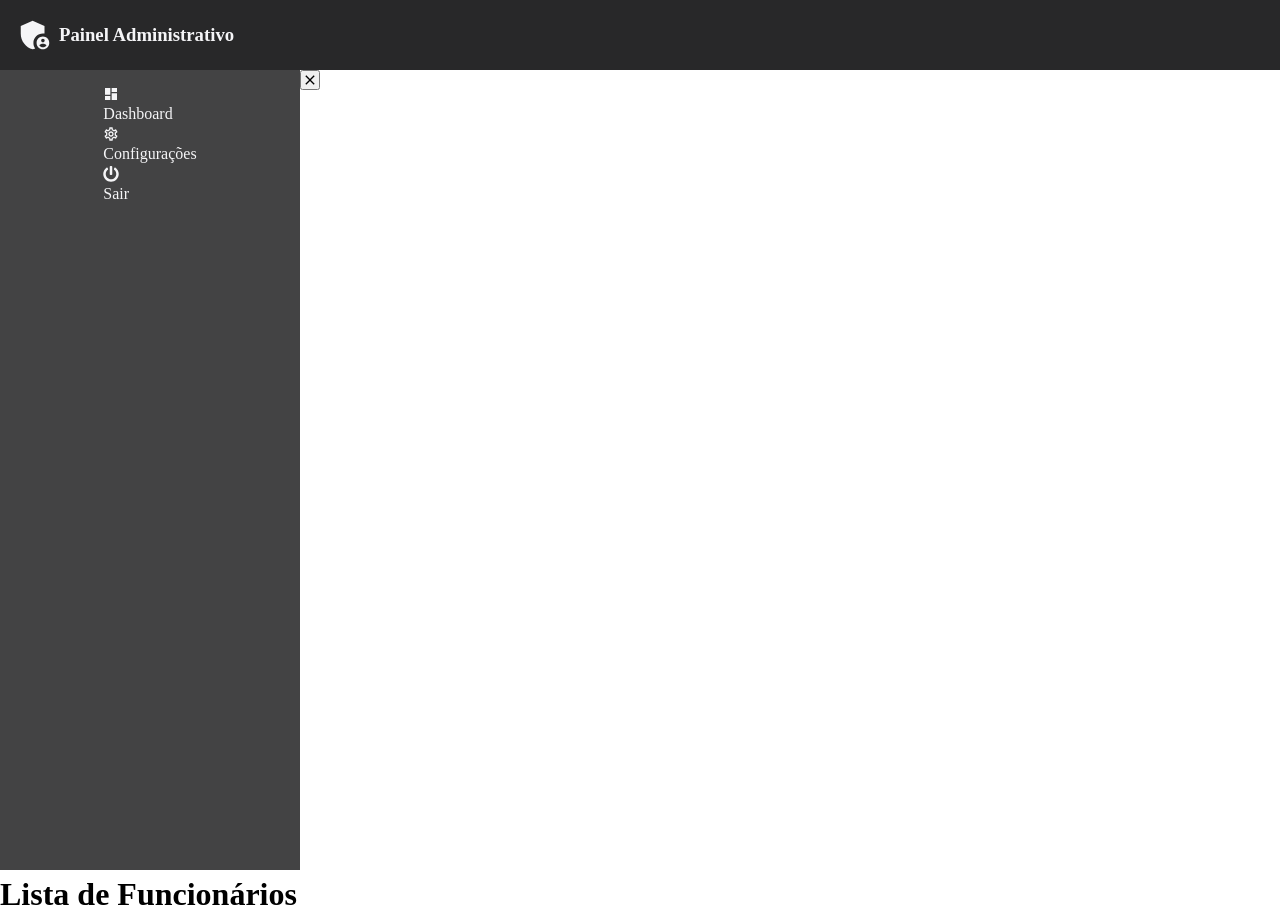
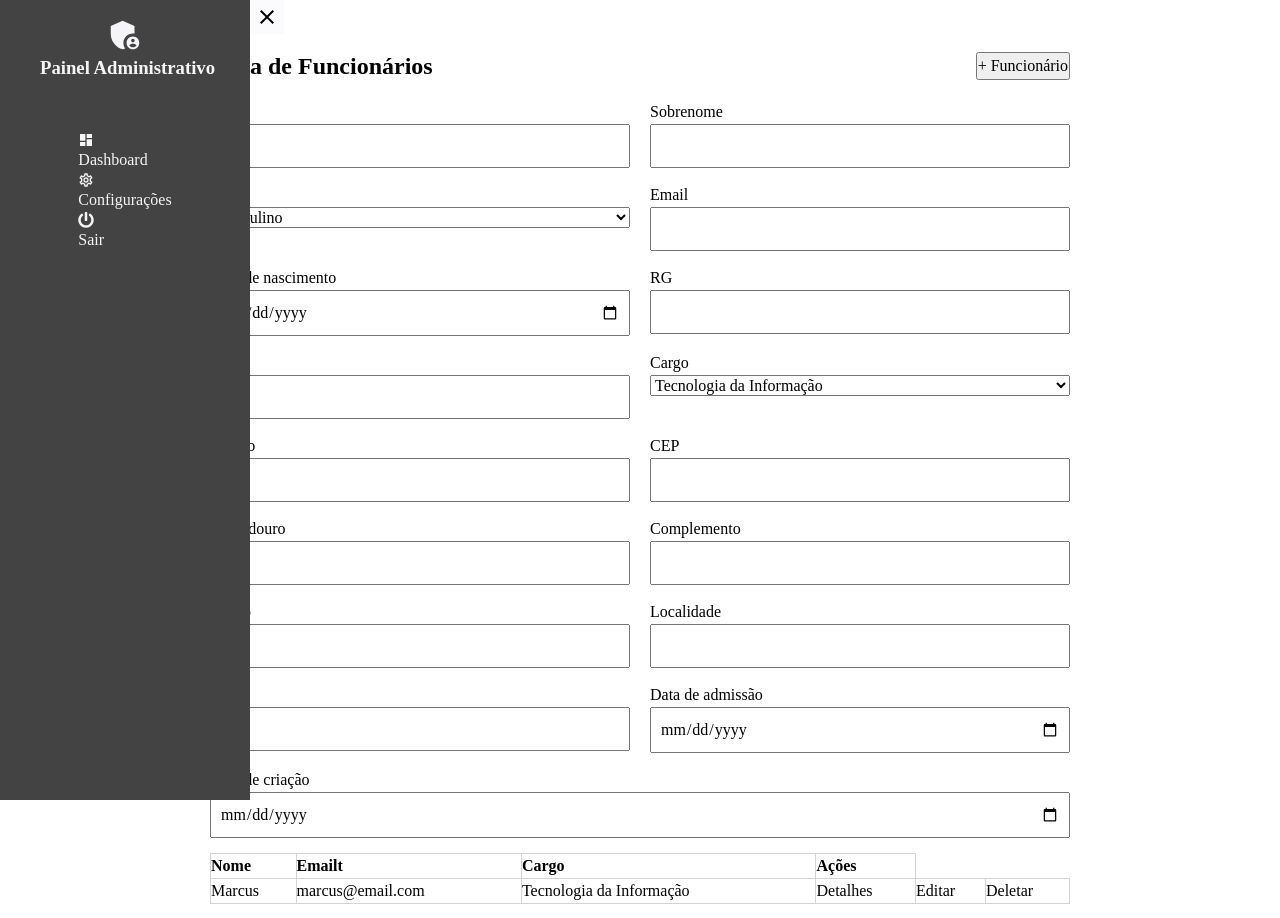
Before and after one commit to m-rcussilva/admin-panel, a Next.js app in the folder admin-panel-frontend/: page /employees in a window 1280 px wide. Built offline with nearby package versions, Linux system fonts and the light colour scheme.

Commit message:
I removed the header and finished the register form

```diff
--- /dev/null
+++ b/admin-panel-frontend/src/app/employees/employees.module.css
@@ -0,0 +1,24 @@
+.EmployeeListPageContainer {
+    margin: 2rem;
+}
+
+.EmployeeListPageAddEmployeBtn {
+    display: flex;
+    align-items: center;
+    justify-content: space-between;
+    padding: 1rem 0;
+}
+
+.EmployeeListPageTable {
+    width: 100%;
+    border-collapse: collapse;
+}
+
+.EmployeeListPageTable th {
+    text-align: left;
+}
+
+.EmployeeListPageTable th,
+.EmployeeListPageTable td {
+    border: 1px solid lightgray;
+}
--- a/admin-panel-frontend/src/app/employees/page.tsx
+++ b/admin-panel-frontend/src/app/employees/page.tsx
@@ -1,10 +1,41 @@
 import { Template } from "@/components/Template"
+import styles from "./employees.module.css"
+import RegisterEmployee from "./register/page"
 
 export default function EmployeeListPage() {
     return (
         <Template>
-            <div>
-                <h1>Lista de Funcionários</h1>
+            <div className={styles.EmployeeListPageContainer}>
+                <div className={styles.EmployeeListPageAddEmployeBtn}>
+                    <h2 className={styles.EmployeeListPageTitle}>
+                        Lista de Funcionários
+                    </h2>
+
+                    <button>+ Funcionário</button>
+                </div>
+
+                <RegisterEmployee />
+
+                <table className={styles.EmployeeListPageTable}>
+                    <thead>
+                        <tr>
+                            <th>Nome</th>
+                            <th>Emailt</th>
+                            <th>Cargo</th>
+                            <th>Ações</th>
+                        </tr>
+                    </thead>
+                    <tbody>
+                        <tr>
+                            <td>Marcus</td>
+                            <td>marcus@email.com</td>
+                            <td>Tecnologia da Informação</td>
+                            <td>Detalhes</td>
+                            <td>Editar</td>
+                            <td>Deletar</td>
+                        </tr>
+                    </tbody>
+                </table>
             </div>
         </Template>
     )
--- a/admin-panel-frontend/src/app/employees/register/page.tsx
+++ b/admin-panel-frontend/src/app/employees/register/page.tsx
@@ -1,7 +1,151 @@
-export default function EmployeesHomePage() {
+import styles from "./register.module.css"
+
+export default function RegisterEmployee() {
     return (
         <div>
-            <h1>Criar Novo Funcionário</h1>
+            <form action="">
+                <div className={styles.FormContainer}>
+                    <div className={styles.FormBoxContainer}>
+                        <div
+                            className={`${styles.FormInput} ${styles.FormInputMarginRight}`}
+                        >
+                            <label htmlFor="">Nome</label>
+                            <input type="text" name="" id="" />
+                        </div>
+
+                        <div
+                            className={`${styles.FormInput} ${styles.FormInputMarginLeft}`}
+                        >
+                            <label htmlFor="">Sobrenome</label>
+                            <input type="text" name="" id="" />
+                        </div>
+                    </div>
+
+                    <div className={styles.FormBoxContainer}>
+                        <div
+                            className={`${styles.FormInput} ${styles.FormInputMarginRight}`}
+                        >
+                            <label htmlFor="">Sexo</label>
+                            <select name="" id="">
+                                <option value="">Masculino</option>
+                                <option value="">Feminino</option>
+                            </select>
+                        </div>
+
+                        <div
+                            className={`${styles.FormInput} ${styles.FormInputMarginLeft}`}
+                        >
+                            <label htmlFor="">Email</label>
+                            <input type="text" name="" id="" />
+                        </div>
+                    </div>
+
+                    <div className={styles.FormBoxContainer}>
+                        <div
+                            className={`${styles.FormInput} ${styles.FormInputMarginRight}`}
+                        >
+                            <label htmlFor="">Data de nascimento</label>
+                            <input type="date" name="" id="" />
+                        </div>
+
+                        <div
+                            className={`${styles.FormInput} ${styles.FormInputMarginLeft}`}
+                        >
+                            <label htmlFor="">RG</label>
+                            <input type="text" name="" id="" />
+                        </div>
+                    </div>
+
+                    <div className={styles.FormBoxContainer}>
+                        <div
+                            className={`${styles.FormInput} ${styles.FormInputMarginRight}`}
+                        >
+                            <label htmlFor="">CPF</label>
+                            <input type="text" name="" id="" />
+                        </div>
+
+                        <div
+                            className={`${styles.FormInput} ${styles.FormInputMarginLeft}`}
+                        >
+                            <label htmlFor="">Cargo</label>
+                            <select name="" id="">
+                                <option value="">
+                                    Tecnologia da Informação
+                                </option>
+                                <option value="">Vendas</option>
+                                <option value="">Marketing</option>
+                            </select>
+                        </div>
+                    </div>
+
+                    <div className={styles.FormBoxContainer}>
+                        <div
+                            className={`${styles.FormInput} ${styles.FormInputMarginRight}`}
+                        >
+                            <label htmlFor="">Salário</label>
+                            <input type="text" name="" id="" />
+                        </div>
+                        <div
+                            className={`${styles.FormInput} ${styles.FormInputMarginLeft}`}
+                        >
+                            <label htmlFor="">CEP</label>
+                            <input type="text" name="" id="" />
+                        </div>
+                    </div>
+
+                    <div className={styles.FormBoxContainer}>
+                        <div
+                            className={`${styles.FormInput} ${styles.FormInputMarginRight}`}
+                        >
+                            <label htmlFor="">Logradouro</label>
+                            <input type="text" name="" id="" />
+                        </div>
+                        <div
+                            className={`${styles.FormInput} ${styles.FormInputMarginLeft}`}
+                        >
+                            <label htmlFor="">Complemento</label>
+                            <input type="text" name="" id="" />
+                        </div>
+                    </div>
+
+                    <div className={styles.FormBoxContainer}>
+                        <div
+                            className={`${styles.FormInput} ${styles.FormInputMarginRight}`}
+                        >
+                            <label htmlFor="">Bairro</label>
+                            <input type="text" name="" id="" />
+                        </div>
+                        <div
+                            className={`${styles.FormInput} ${styles.FormInputMarginLeft}`}
+                        >
+                            <label htmlFor="">Localidade</label>
+                            <input type="text" name="" id="" />
+                        </div>
+                    </div>
+
+                    <div className={styles.FormBoxContainer}>
+                        <div
+                            className={`${styles.FormInput} ${styles.FormInputMarginRight}`}
+                        >
+                            <label htmlFor="">UF</label>
+                            <input type="text" name="" id="" />
+                        </div>
+                        <div
+                            className={`${styles.FormInput} ${styles.FormInputMarginLeft}`}
+                        >
+                            <label htmlFor="">Data de admissão</label>
+                            <input type="date" name="" id="" />
+                        </div>
+                    </div>
+
+                    <div className={styles.FormBoxContainer}>
+                        <div className={`${styles.FormInput}`}>
+                            <label htmlFor="">Data de criação</label>
+                            <input type="date" name="" id="" />
+                        </div>
+                    </div>
+                </div>
+            </form>
         </div>
     )
 }
--- a/admin-panel-frontend/src/app/employees/register/register.module.css
+++ b/admin-panel-frontend/src/app/employees/register/register.module.css
@@ -0,0 +1,26 @@
+.FormContainer {
+    display: flex;
+    flex-direction: column;
+}
+
+.FormBoxContainer {
+    display: flex;
+    justify-content: space-between;
+    margin-bottom: 15px;
+}
+
+.FormInput {
+    display: flex;
+    flex-direction: column;
+    width: 100%;
+}
+.FormInput input {
+    padding: 0.5rem;
+}
+
+.FormInputMarginRight {
+    margin-right: 10px;
+}
+.FormInputMarginLeft {
+    margin-left: 10px;
+}
--- a/admin-panel-frontend/src/components/Template.module.css
+++ b/admin-panel-frontend/src/components/Template.module.css
@@ -1,5 +1,5 @@
 .GlobalContainer {
-    max-width: 1280px;
+    max-width: 924px;
     margin: 0 auto;
 }
 
@@ -8,25 +8,36 @@
     background-color: #282829;
     padding: 1rem;
     color: var(--white-text-color);
+    position: fixed;
+    top: 0;
+    left: 0;
 }
 
 .HeaderLogo {
     display: flex;
     align-items: center;
+    flex-direction: column;
+    margin-bottom: 50px;
 }
 
 .HeaderLogo h3 {
     margin-left: 5px;
 }
 
+.HeaderLogutBtn {
+    right: 100%;
+}
+
 .SidebarContainer {
-    width: 300px;
+    width: 250px;
     height: 100%;
     background-color: #434344;
     overflow-wrap: break-word;
     padding: 1rem;
     color: var(--white-text-color);
-    position: relative;
+    position: fixed;
+    top: 0;
+    left: 0;
     transform: translateX(-100%);
     transition: transform 0.3s ease-in-out;
 
@@ -38,7 +49,11 @@
 .Toggle {
     position: absolute;
     top: 0;
-    right: -20px;
+    right: -34px;
+    background-color: #fbfbfd;
+    border: 1px solid #fbfbfd;
+    color: #000;
+    padding: 4px;
 }
 
 @media screen and (ma-width: 60px) {
--- a/admin-panel-frontend/src/components/Template.tsx
+++ b/admin-panel-frontend/src/components/Template.tsx
@@ -16,25 +16,24 @@ interface TemplateProps {
 export function Template({ children }: TemplateProps) {
     return (
         <>
-            <Header />
+            {/* <Header /> */}
             <Sidebar />
             <div className={styles.GlobalContainer}>{children}</div>
         </>
     )
 }
 
-function Header() {
-    return (
-        <div className={styles.HeaderContainer}>
-            <header className={styles.Header}>
-                <div className={styles.HeaderLogo}>
-                    <MdAdminPanelSettings size={38} />
-                    <h3>Painel Administrativo</h3>
-                </div>
-            </header>
-        </div>
-    )
-}
+// function Header() {
+//     return (
+//         <div className={styles.HeaderContainer}>
+//             <header className={styles.Header}>
+//                 <div className={styles.HeaderLogutBtn}>
+//                     <a>Sair</a>
+//                 </div>
+//             </header>
+//         </div>
+//     )
+// }
 
 function Sidebar() {
     const [isSidebarOpen, setIsSidebarOpen] = useState(false)
@@ -51,9 +50,18 @@ function Sidebar() {
         >
             <button className={styles.Toggle} onClick={toggleMenu}>
                 <span>
-                    {isSidebarOpen ? <GiHamburgerMenu /> : <IoMdClose />}
+                    {isSidebarOpen ? (
+                        <GiHamburgerMenu size={24} title={"Open"} />
+                    ) : (
+                        <IoMdClose size={24} title={"Close"} />
+                    )}
                 </span>
             </button>
+
+            <header className={styles.HeaderLogo}>
+                <MdAdminPanelSettings size={38} />
+                <h3>Painel Administrativo</h3>
+            </header>
 
             <ul>
                 <li>
```
